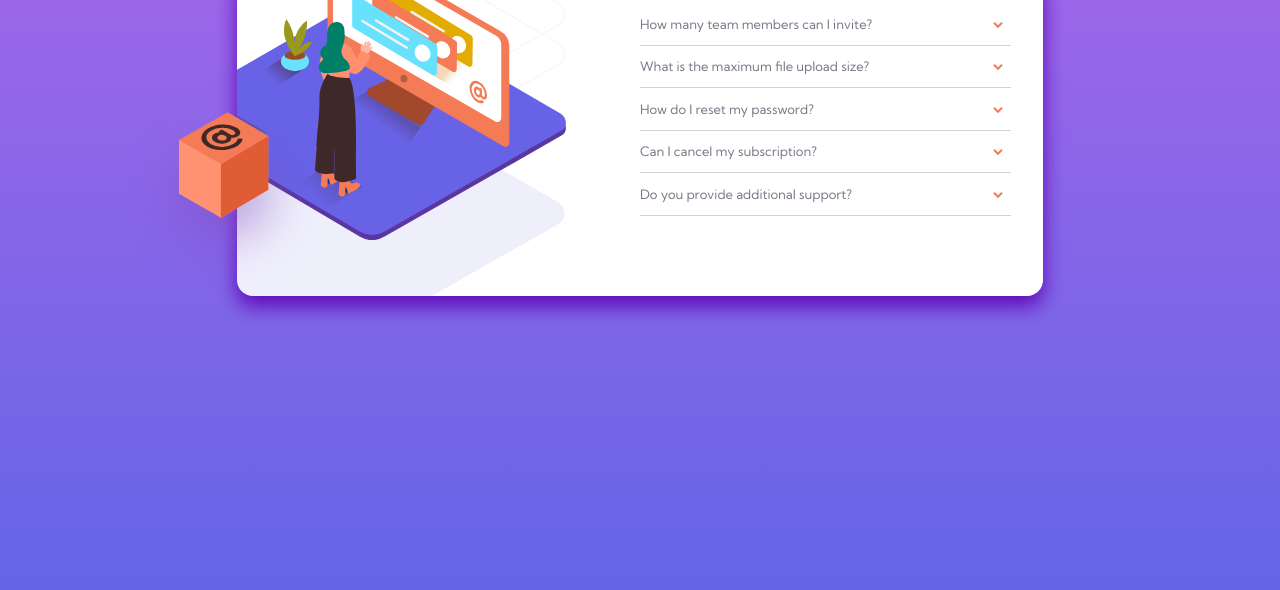
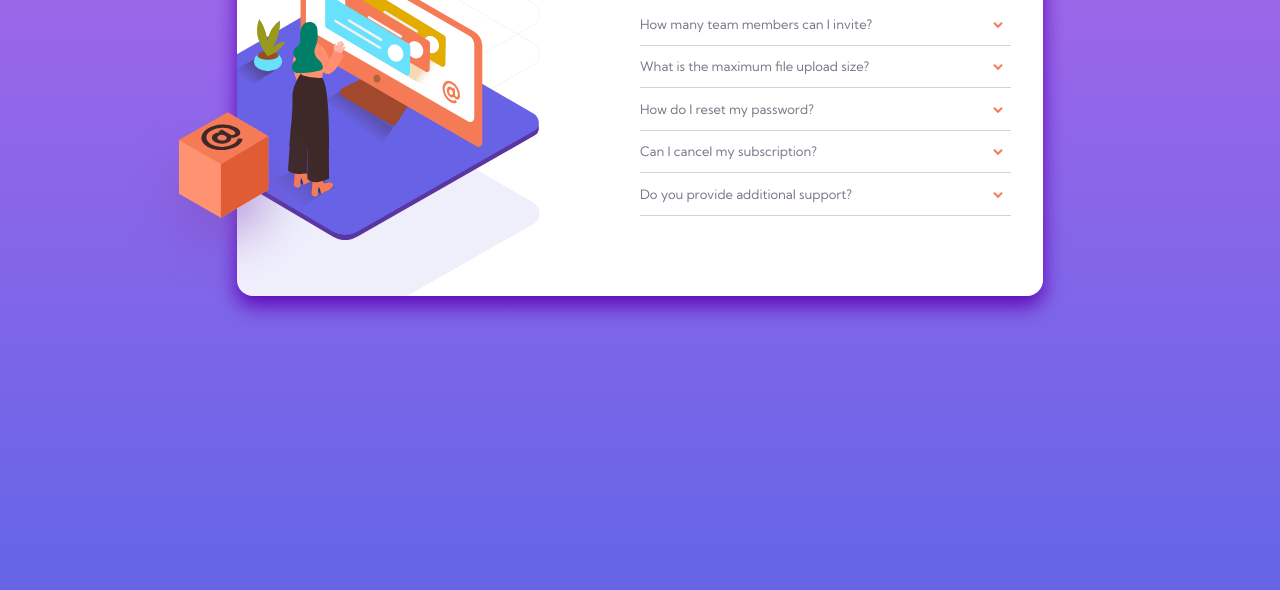
Before and after one commit to Greeshma2903/faq-accordian-page, a plain HTML site: page index.html in a window 1280 px wide. Shown: the part 210-800 px from the top of the page. Drawn offline with Linux system fonts and the light colour scheme.

Commit message:
Update styles.css
changing the position of illustrations to centre them.

```diff
--- a/styles.css
+++ b/styles.css
@@ -135,13 +135,13 @@ hr {
 
 .woman-img {
   position: absolute;
-  left: 17px;
+  left: -10px;
   bottom: 10px;
 }
 
 .platform-img {
   position: absolute;
-  left: 40px;
+  left: 15px;
   bottom: 0px;
 }
 
```
